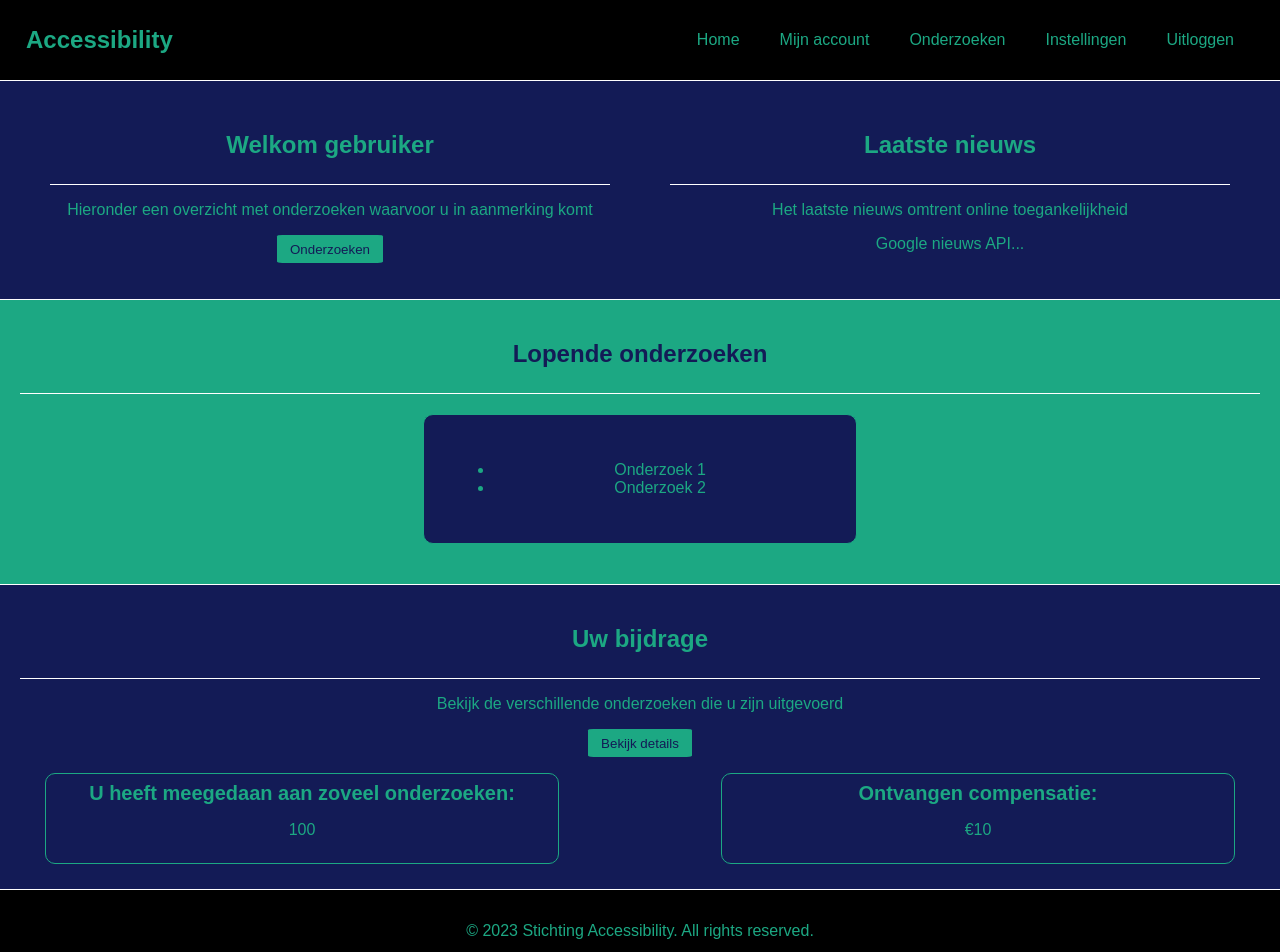
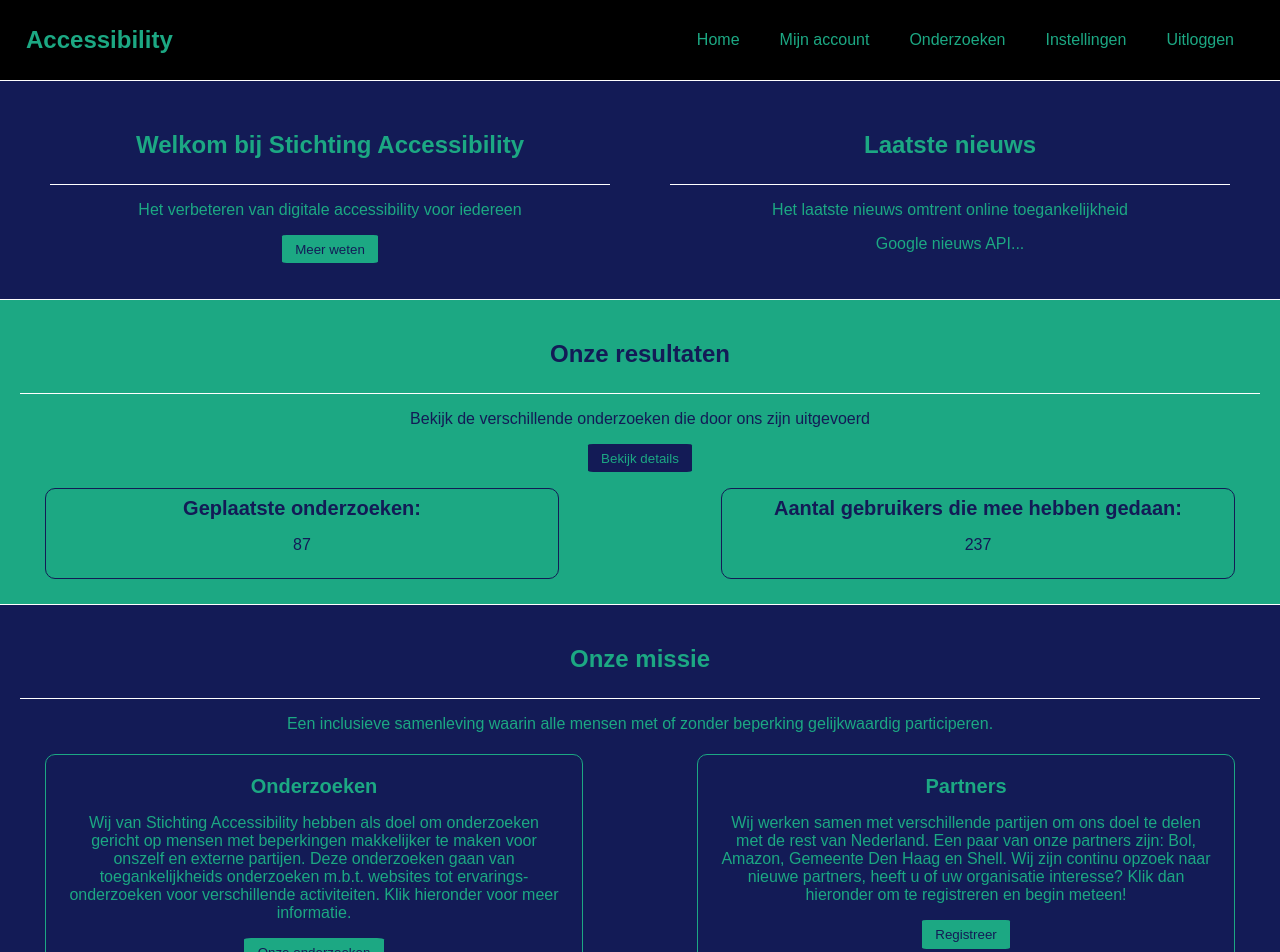
Before and after one commit to DiegoIEC/wpr, a React (Create React App) app in the folder web/: page / in a window 1280 px wide. Shown: the top 952 px of the page. Built offline with nearby package versions, Linux system fonts and the light colour scheme.

Commit message:
Homepage algemeen partly finished

```diff
--- a/web/src/App.js
+++ b/web/src/App.js
@@ -1,5 +1,6 @@
 import NavBar from './Navbar';
-import Home from './Home';
+import Home_ED from './Home_ED';
+import Home_ALG from './Home_ALG';
 import Footer from './Footer';
 import { BrowserRouter as Router, Routes, Route } from "react-router-dom";
 import Onderzoeken from './Onderzoeken';
@@ -14,7 +15,7 @@ function App() {
         </header>
         <main>
         <Routes>
-          <Route path="/" element={<Home />}></Route>
+          <Route path="/" element={<Home_ALG />}></Route>
         </Routes>
         <Routes>
           <Route path="/onderzoeken" element={<Onderzoeken />}></Route>
--- a/web/src/Home.css
+++ b/web/src/Home.css
@@ -92,15 +92,6 @@ body, section, h1, h2, h3, div, .welcome, .latest-news, .ongoing-research, .cont
     padding: 0 20px;
 }
 
-.block-right-border {
-    text-align: right;
-    align-items: center;
-    border: 1px solid #1CA883;
-    border-radius: 10px;
-    padding: 10px;
-    margin: 5px;
-    margin-right: 25px;
-}
 .block-middle-border-blue {
     background-color: #131B56;
     color: #1CA883;
@@ -112,8 +103,27 @@ body, section, h1, h2, h3, div, .welcome, .latest-news, .ongoing-research, .cont
     padding: 30px;
     margin: 20px auto;
 }
-
-.block-left-border {
+.block-middle-border-green {
+    background-color: #1CA883;
+    color: #131B56;
+    text-align: center;
+    align-items: center;
+    border: 1px solid #131B56;
+    width: 30%;
+    border-radius: 10px;
+    padding: 30px;
+    margin: 20px auto;
+}
+.block-right-border-green {
+    text-align: right;
+    align-items: center;
+    border: 1px solid #1CA883;
+    border-radius: 10px;
+    padding: 10px;
+    margin: 5px;
+    margin-right: 25px;
+}
+.block-left-border-green {
     text-align: center;
     align-items: center;
     border: 1px solid #1CA883;
@@ -123,9 +133,124 @@ body, section, h1, h2, h3, div, .welcome, .latest-news, .ongoing-research, .cont
     margin-left: 25px;
 }
 
-.block-left-border,
-.block-right-border {
+.block-left-border-green,
+.block-right-border-green {
+    flex: 1;
+    max-width: 40%;
+    padding: 20px;
+}
+.block-right-border-blue {
+    text-align: right;
+    align-items: center;
+    border: 1px solid #131B56;
+    border-radius: 10px;
+    padding: 10px;
+    margin: 5px;
+    margin-right: 25px;
+}
+.block-left-border-blue {
+    text-align: center;
+    align-items: center;
+    border: 1px solid #131B56;
+    border-radius: 10px;
+    padding: 10px;
+    margin: 5px;
+    margin-left: 25px;
+}
+
+.block-left-border-blue,
+.block-right-border-blue {
     flex: 1;
     max-width: 40%;
     padding: 0 20px;
 }
+
+form {
+    margin: 3rem auto;
+    width: 500px;
+    max-width: 80%;
+    padding: 1rem;
+    border-radius: 10px;
+    border: 1px solid #1CA883;
+  }
+  form > div {
+    display: flex;
+  }
+  .input-group {
+    display: flex;
+    flex-direction: column;
+    margin: 1rem 0;
+  }
+  .input-group > label {
+    color:#131B56;
+    text-align: left;
+    font-size: 0.9rem;
+    font-weight: 700;
+    margin-bottom: 0.3rem;
+  }
+  .input {
+    width: 100%;
+    display: flex;
+  }
+  .input > input {
+    padding: 0.3rem 0.5rem;
+    border: 1px solid rgba(0, 0, 0, 0.2);
+    width: 100%;
+  }
+  .input > input:focus {
+    outline: none;
+  }
+  .input > div {
+    padding: 0.5rem 1rem;
+    background: #131B56;
+    margin-left: 0.5rem;
+    color: #131B56;
+    font-weight: 700;
+    cursor: pointer;
+  }
+  .add-btn {
+    padding: 0.5rem 1rem;
+    background: #131B56;
+    border: none;
+    font-size: 0.9rem;
+    color: #131B56;
+    font-weight: 700;
+    cursor: pointer;
+  }
+  .center {
+    display: flex;
+    justify-content: center;
+  }
+  .submit-btn {
+    width: 100%;
+    padding: 0.5rem 1rem;
+    border: 1px solid #131B56;
+    border-radius: 5px;
+    background: #1CA883;
+    margin: 1.2rem 0;
+    color: #131B56;
+    font-size: 0.9rem;
+    font-weight: 700;
+    cursor: pointer;
+  }
+  .dialog-box {
+    margin: 0.5rem 0;
+    display: grid;
+    grid-template-columns: repeat(auto-fit, minmax(4rem, 1fr));
+    grid-gap: 1rem;
+  }
+  .dialog-box > input,
+  .dialog-box > select {
+    padding: 0.5rem 0.5rem;
+    border: 1px solid rgba(0, 0, 0, 0.2);
+  }
+  .dialog-box > input:focus,
+  .dialog-box > select:focus {
+    outline: none;
+  }
+  .hide {
+    display: none;
+  }
+  .text-area-restraints{
+    width:300px;
+  }
--- /dev/null
+++ b/web/src/Home_ALG.js
@@ -0,0 +1,89 @@
+import './Home.css';
+const total_research = 87
+const total_users =  237
+
+const Home_ALG = () => {
+
+    return (
+        <div className="home">
+            <section className="welcome section-background-blue text-color-green block-content">
+            <div className="block-left format-div">
+            <h2 className="center-text format-title">Welkom bij Stichting Accessibility</h2>
+            <p className="center-text">Het verbeteren van digitale accessibility voor iedereen</p>
+            <button className="center-button button-green"> Meer weten </button>
+            </div>
+            <div className="block-right format-div">
+            <h2 className="center-text format-title">Laatste nieuws</h2>
+            <p className="center-text">Het laatste nieuws omtrent online toegankelijkheid</p>
+            <div className="news-content">
+            <p className="center-text">Google nieuws API...</p>
+            </div>
+            </div>
+          </section>
+          <section className="ongoing-research remove-margins section-background-green text-color-blue">
+            <h2 className="center-text format-title">Onze resultaten</h2>
+            <p className="center-text">Bekijk de verschillende onderzoeken die door ons zijn uitgevoerd</p>
+            <button className="center-button button-blue">Bekijk details</button>
+            <div className="contribution-stats-green block-content">
+            <div className="block-left-border-blue">
+              <h2 className="center-text smaller-text">Geplaatste onderzoeken:</h2>
+              <p className="center-text">{total_research}</p>
+            </div>
+            <div className="block-right-border-blue">
+                <h2 className="center-text smaller-text">Aantal gebruikers die mee hebben gedaan:</h2>
+                <p className="center-text">{total_users}</p>
+            </div>
+          </div>
+          </section>
+          <section className="contribution remove-margins section-background-blue text-color-green">
+            <h2 className="center-text format-title">Onze missie</h2>
+            <p className="center-text">Een inclusieve samenleving waarin alle mensen met of zonder beperking gelijkwaardig participeren.</p>
+            <div className='block-content'>
+            <div className="block-left-border-green format-div">
+            <h2 className="center-text smaller-text"> Onderzoeken</h2>
+            <p className="center-text">Wij van Stichting Accessibility hebben als doel om onderzoeken  gericht op mensen met beperkingen makkelijker te maken voor onszelf en externe partijen. Deze onderzoeken gaan van toegankelijkheids onderzoeken m.b.t. websites tot ervarings-onderzoeken voor verschillende activiteiten. Klik hieronder voor meer informatie.</p>
+            <button className="center-button button-green" href="./Onderzoeken"> Onze onderzoeken </button>
+            </div>
+            <div className="block-right-border-green format-div">
+            <h2 className="center-text smaller-text"> Partners</h2>
+            <p className="center-text">Wij werken samen met verschillende partijen om ons doel te delen met de rest van Nederland. Een paar van onze partners zijn: Bol, Amazon, Gemeente Den Haag en Shell.
+            Wij zijn continu opzoek naar nieuwe partners, heeft u of uw organisatie interesse? Klik dan hieronder om te registreren en begin meteen!</p>
+            <button className="center-button button-green"> Registreer </button>
+            </div>
+            </div>
+        </section>
+          <section className="contribution remove-margins section-background-green text-color-blue">
+            <h2 className="center-text format-title">Contact</h2>
+            <p className="center-text">Voor eventuele vragen of opmerkingen kunt u hieronder het formulier invullen om contact met ons op te nemen.</p>
+            <div className="contribution-stats-green block-middle-border-blue">
+              <h2 className="center-text smaller-text">Contactformulier</h2>
+              <form>
+                <div className="input-group">
+                  <label htmlFor="name">Naam</label>
+                  <input type="text" id="name" />
+                </div>
+                <div className="input-group">
+                  <label htmlFor="email">Email</label>
+                  <input type="email" id="email" />
+                </div>
+                <div className="input-group">
+                  <label htmlFor="email">Vraag</label>
+                  <textarea type="email" id="email" />
+                </div>
+                <button type="submit" className="center-button button-green">
+                  Verstuur
+                </button>
+            </form>
+          </div>
+        </section>
+
+
+
+      </div>
+    );
+}
+
+
+
+
+export default Home_ALG;
```
Also changed, not shown: web/src/Home_ED.js (renamed from web/src/Home.js).
